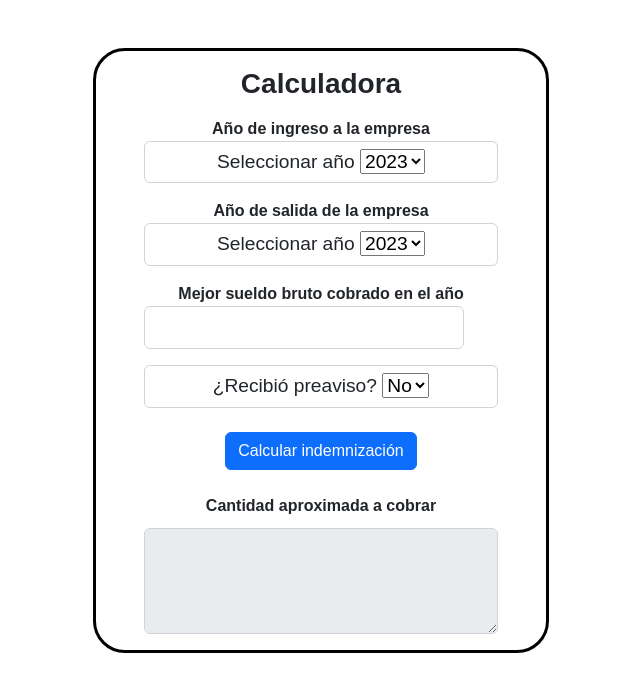
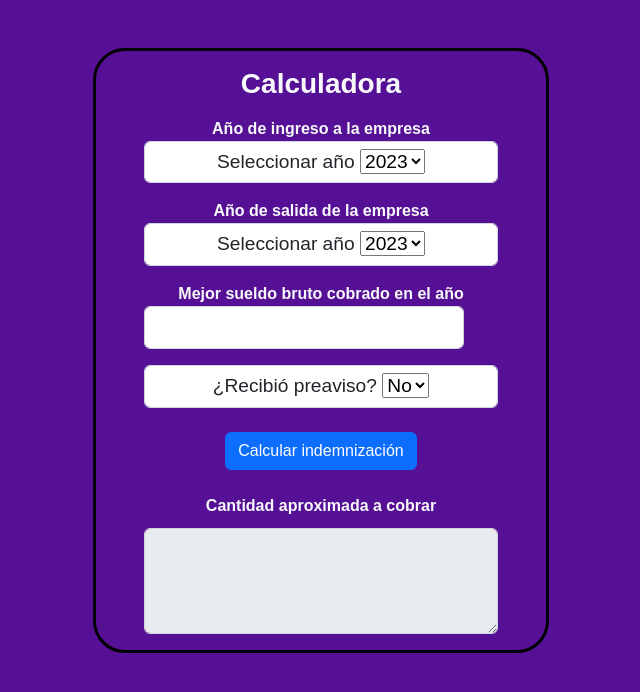
Before and after one commit to PerPab/calculadora-ind, a plain HTML site: page index.html in a window 1280 px wide. Shown: the whole page, without its empty margins (319-959 px from the left). Drawn offline with Linux system fonts and the light colour scheme.

Commit message:
color-fondo

```diff
--- a/css/estilos.css
+++ b/css/estilos.css
@@ -6,7 +6,9 @@
     font-family: 'Montserrat', sans-serif;
     font-family: 'Open Sans', sans-serif;
     font-family: 'Rajdhani', sans-serif;
+
 }
+
 
 .contenedor{
     margin-top: 3rem;
@@ -19,6 +21,7 @@
     align-items: center;
     border: solid 3px black;
     border-radius: 2rem;
+
 }
 #resultado{
     margin-top: 3%;
@@ -34,6 +37,7 @@
 
 body{
     width: 100%;
+    background-color: rgb(85,16,149);
 }
 
 .boton{
@@ -46,16 +50,20 @@ body{
     width: 20rem;
     font-size: 1.2rem;
     font-weight: bold;
+
 }
 
 .salidaAno, .ingresoAno{
     font-size: 1.2rem;
+
 }
 
 .centrar-boton{
     display: flex;
     justify-content: center;
 }
+
+
 
 
 @media only screen and (min-device-width : 320px) and (max-device-width : 640px) {
--- a/index.html
+++ b/index.html
@@ -13,14 +13,14 @@
 
 <body>
 
-    <div class="container text-center contenedor d-flex">
-        <h3 class="mb-3 mt-3"><b>Calculadora</b></h3>
+    <div class="container text-center contenedor d-flex text-light">
+        <h3 class="mb-3 mt-3 titulo"><b>Calculadora</b></h3>
 
         <div class="form-group">
             <label for="ingreso">
                 <b>Año de ingreso a la empresa</b>
             </label>
-            <div class="form-group form-control  mb-3 ingresoAno">
+            <div class="form-group form-control mb-3 ingresoAno">
                 <label for="ingreso">Seleccionar año</label>
 
                 <select name="ingreso" id="ingreso">
```
